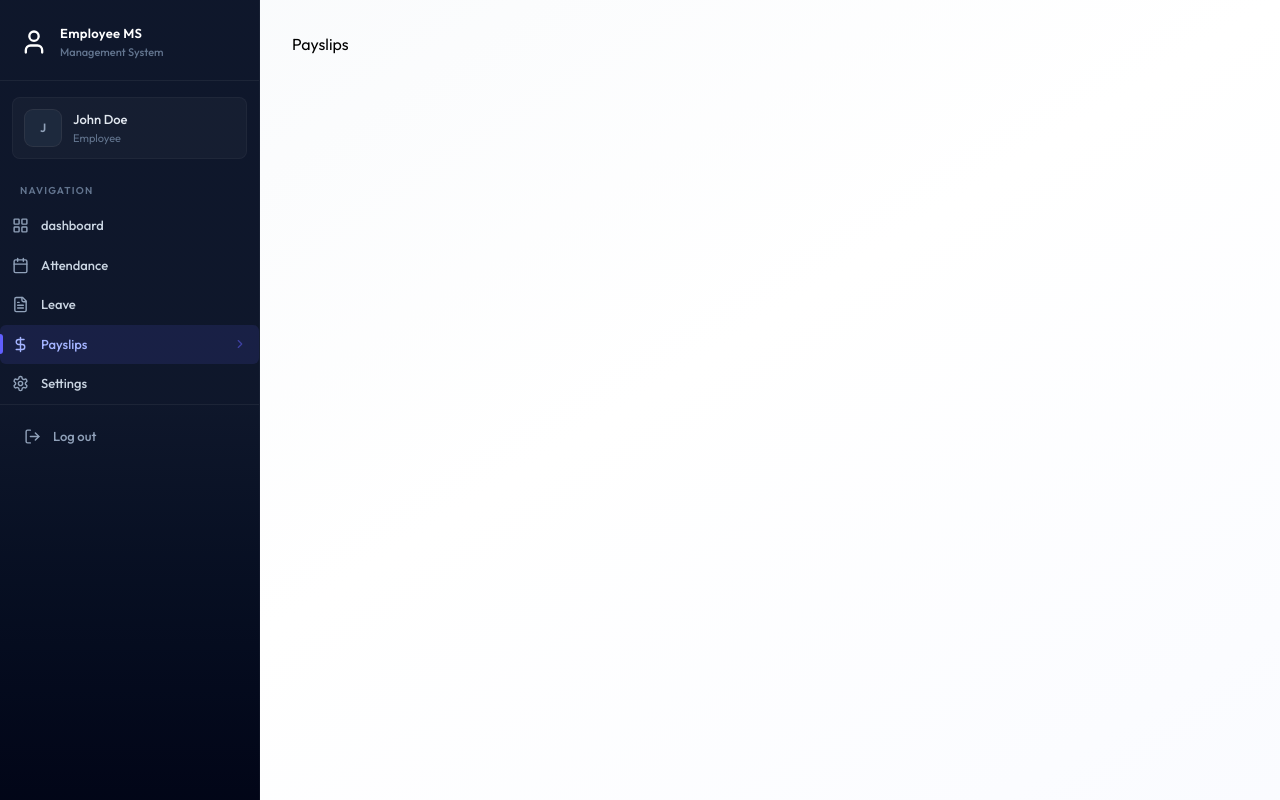
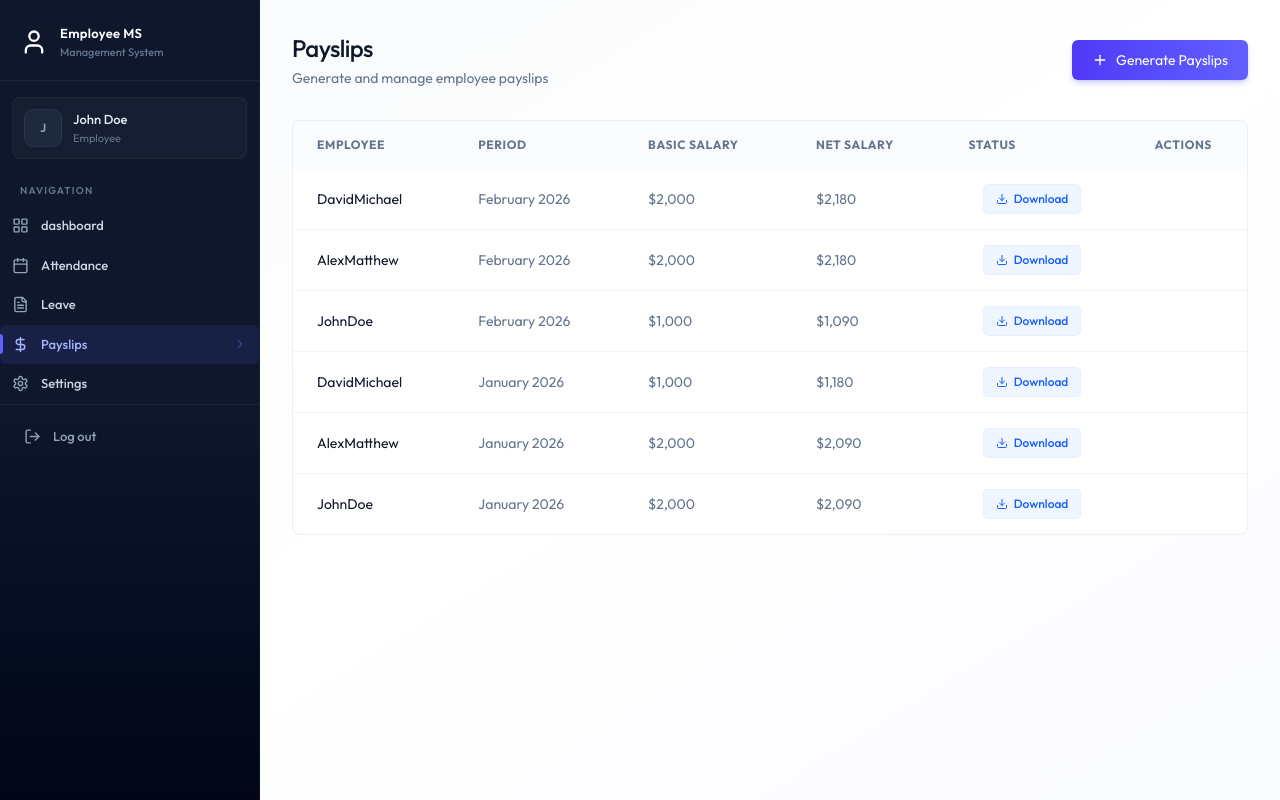
Before and after one commit to Vanshika-sketch/Full-Stack-EMS, a React (Vite) app in the folder client/: page /payslips in a window 1280 px wide. Built offline with nearby package versions, Linux system fonts and the light colour scheme.

Commit message:
payslips page UI completed

```diff
--- /dev/null
+++ b/client/src/components/payslip/GeneratePayslipForm.jsx
@@ -0,0 +1,110 @@
+import { Loader2Icon, Plus, X } from "lucide-react";
+import React, { useState } from "react";
+
+const GeneratePayslipForm = ({ employees, onSuccess }) => {
+  const [isOpen, setIsOpen] = useState(false);
+  const [loading, setLoading] = useState(false);
+
+  if (!isOpen)
+    return (
+      <button
+        onClick={() => setIsOpen(true)}
+        className="btn-primary flex items-center gap-2"
+      >
+        <Plus className="w-4 h-4" /> Generate Payslips
+      </button>
+    );
+
+  const handleSubmit = async (e) => {
+    e.preventDefault();
+  };
+  return (
+    <div className="fixed inset-0 bg-black/40 backdrop-blur-sm flex items-center justify-center z-50 p-4">
+      <div className="card max-w-lg w-full p-6 animate-slide-up">
+        <div className="flex justfiy-between items-center mb-6">
+          <h3 className="text-lg font-bold text-slate-900">
+
+            Generate Monthly Payslip
+          </h3>
+          <button
+            onClick={() => setIsOpen(false)}
+            className="text-slate-400 hover:text-slate-600 p-1"
+          >
+            <X size={20} />
+          </button>
+        </div>
+        <form onSubmit={handleSubmit} className="space-y-4">
+            {/* select employee */}
+            <div>
+                <label className="block text-sm font-medium text-slate-700 mb-2">
+                    Employee
+                </label>
+                <select name="emplyeeId " required>
+                    {employees.map((e)=>(
+                        <option key={e.id} value={e.id}>
+                            {e.firstName} {e.lastName} ({e.position})
+                        </option>
+                    ))}
+                </select>
+            </div>
+            {/* select month & year */}
+            <div className="grid grid-cols-2 gap-4">
+                <div className="grid grid-cols-2 gap-2 ">
+                    <label className="block text-sm font-medium text-slate-700 mb-2">Month</label>
+                    <select name="month">
+                        {Array.from({length:12},(_,i)=>i+1).map((m)=>(
+                            <option key={m} value={m}>
+                                {m}</option>
+                        ))}
+                    </select>
+                </div>
+                 <div>
+                    <label className="block text-sm font-medium text-slate-700 mb-2">
+                        Year
+                    </label >
+                    <input type="number" name="year" defaultValue={new Date().getFullYear()}/>
+                </div>
+
+
+            </div>
+            {/* basic salary */}
+             <div>
+                    <label className="block text-sm font-medium text-slate-700 mb-2">
+                        Basic Salary
+                    </label >
+                    <input type="number" name="basicSalary" required placeholder="5000"/>
+                </div>
+            {/* allowances & deductions */}
+            <div className="grid grid-cols-2 gap-4">
+                <div>
+                    <label className="block text-sm font-medium text-slate-700 mb-2">
+                        Allowances
+                    </label >
+                    <input type="number" name="allowances" defaultValue="0"/>
+                </div>
+                <div>
+                    <label className="block text-sm font-medium text-slate-700 mb-2">
+                        Deductions
+                    </label >
+                    <input type="number" name="deductions" defaultValue="0"/>
+                </div>
+
+            </div>
+            {/* buttons */}
+            <div className="flex justify-end gap-3 pt-2">
+                <button  onClick={()=>setIsOpen(false)} type='button'className="btn-secondary">
+                    Cancel
+                </button>
+                <button disabled={loading} type='submit'className="btn-primary flex items-center">
+                    {loading && <Loader2  className=" w-4 h-4 mr-2 animate-spin"/>}
+                    Generate
+                </button>
+            </div>
+
+        </form>
+      </div>
+    </div>
+  );
+};
+
+export default GeneratePayslipForm;
--- /dev/null
+++ b/client/src/components/payslip/PayslipList.jsx
@@ -0,0 +1,77 @@
+import React from "react";
+import { format } from "date-fns";
+import { Download } from "lucide-react";
+
+const PayslipList = ({ payslips, isAdmin }) => {
+  return (
+    <div className="card overflow-hidden">
+      <div className="overflow-x-auto">
+        <table className="table-modern">
+          <thead>
+            <tr>
+              {isAdmin && <th>Employee</th>}
+              <th>Period</th>
+              <th>Basic Salary</th>
+              <th>Net Salary</th>
+              <th>Status</th>
+              <th className="text-center">Actions</th>
+            </tr>
+          </thead>
+          <tbody>
+            {payslips.length === 0 ? (
+              <tr>
+                <td
+                  colSpan={isAdmin ? 5 : 4}
+                  className="text-center py-12 text-slate-400"
+                >
+                  No payslips found
+                </td>
+              </tr>
+            ) : (
+              payslips.map((payslip) => {
+                return (
+                  <tr key={payslip._id || payslip.id}>
+                    {isAdmin && (
+                      <td className="text-slate-900">
+                        {payslip.employee?.firstName}
+                        {payslip.employee?.lastName}
+                      </td>
+                    )}
+
+                    <td className=" text-slate-500">
+                      {format(
+                        new Date(payslip.year, payslip.month - 1),
+                        "MMMM yyyy",
+                      )}
+                    </td>
+                    <td className="text-slate-500">
+                      ${payslip.basicSalary?.toLocaleString()}
+                    </td>
+                    <td className="text-slate-500">
+                      ${payslip.netSalary?.toLocaleString()}
+                    </td>
+                    <td className="text-center">
+                      <button
+                        onClick={() =>
+                          window.open(
+                            `/print/payslips/${payslip._id || payslip.id}`,
+                          )
+                        }
+                        className="inline-flex items-center px-3 py-1.5 text-xs font-medium rounded text-blue-600 bg-blue-50 hover:bg-blue-100 transition-colors ring-1 ring-blue-600/10"
+                      >
+                        <Download className="w-3 h-3 mr-1.5" />
+                        Download
+                      </button>
+                    </td>
+                  </tr>
+                );
+              })
+            )}
+          </tbody>
+        </table>
+      </div>
+    </div>
+  );
+};
+
+export default PayslipList;
--- a/client/src/pages/Payslips.jsx
+++ b/client/src/pages/Payslips.jsx
@@ -1,8 +1,54 @@
+import { useCallback, useEffect, useState } from "react";
+import Loading from "../components/Loading";
+import { dummyPayslipData, dummyEmployeeData } from "../assets/assets";
+import PayslipList from "../components/payslip/PayslipList";
+import GeneratePayslipForm from "../components/payslip/GeneratePayslipForm";
 
 const Payslips = () => {
+  const [payslips, setPayslips] = useState([]);
+  const [loading, setLoading] = useState(true);
+  const [employees, setEmployees] = useState([]);
+  const isAdmin = true;
+
+  const fetchPayslips = useCallback(async () => {
+    setPayslips(dummyPayslipData);
+    setTimeout(() => {
+      setLoading(false);
+    }, 1000);
+  }, []);
+
+  useEffect(() => {
+    fetchPayslips();
+  }, [fetchPayslips]);
+
+  useEffect(() => {
+    if (isAdmin) setEmployees(dummyEmployeeData);
+  }, [isAdmin]);
+
+  if (loading) return <Loading />;
+
   return (
-    <div>Payslips</div>
-  )
-}
+    <div className="animate-fade-in">
+      <div className="flex flex-col sm:flex-row justify-between items-start sm:items-center gap-4 mb-8">
+        <div>
+          <h1 className="page-title">Payslips</h1>
+          <p className="page-subtitle">
+            {isAdmin
+              ? "Generate and manage employee payslips"
+              : "Your payslips history"}
+          </p>
+        </div>
+        {isAdmin && (
+          <GeneratePayslipForm
+            employees={employees}
+            onSuccess={fetchPayslips}
+          />
+        )}
+        </div>
+        <PayslipList payslips={payslips} isAdmin={isAdmin} />
 
-export default Payslips
+    </div>
+  );
+};
+
+export default Payslips;
```
